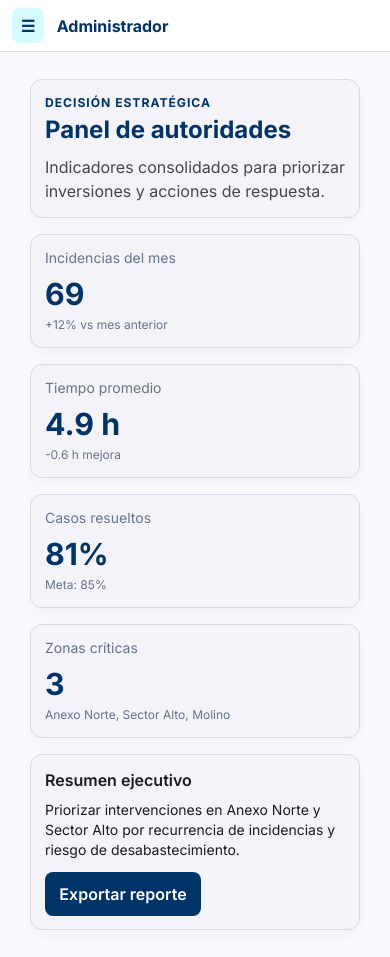
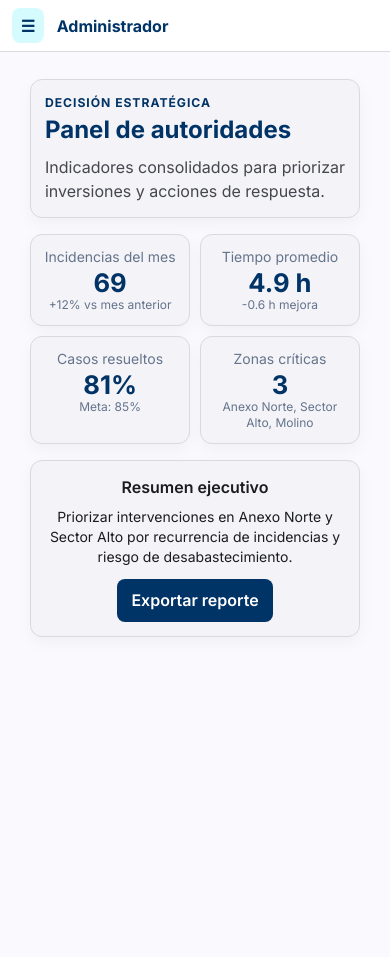
Before and after one commit to Espiritu16/DisenoFrontend, an Angular app: page /administrador/autoridades in a window 390 px wide. After the commit the page ends 844 px from the top, so only its background shows below. Built offline with nearby package versions, Linux system fonts and the light colour scheme.

Commit message:
responsive

```diff
--- a/src/app/core/services/mock-data.service.ts
+++ b/src/app/core/services/mock-data.service.ts
@@ -20,9 +20,10 @@ export class MockDataService {
     { id: 'ALT-3', title: 'Corte no programado', description: 'Interrupción temporal por reparación de fuga.', type: 'corte', zone: 'Zona El Molino' }
   ];
   private iotData: LecturaIoT[] = [
-    { id: 'TQ-01', reservorio: 'Reservorio Norte', zone: 'Anexo Norte', levelPct: 22, trend: 'bajando', updatedAt: 'hace 2 min' },
-    { id: 'TQ-02', reservorio: 'Reservorio Centro', zone: 'Sector Centro', levelPct: 64, trend: 'estable', updatedAt: 'hace 1 min' },
-    { id: 'TQ-03', reservorio: 'Tanque Alto', zone: 'Sector Alto', levelPct: 38, trend: 'subiendo', updatedAt: 'hace 3 min' }
+    { id: 'LIM-01', reservorio: 'Reservorio Rímac Norte', zone: 'San Juan de Lurigancho', levelPct: 22, trend: 'bajando', updatedAt: 'hace 2 min' },
+    { id: 'LIM-02', reservorio: 'Reservorio Costa Sur', zone: 'Villa El Salvador', levelPct: 64, trend: 'estable', updatedAt: 'hace 1 min' },
+    { id: 'LIM-03', reservorio: 'Tanque Metropolitano', zone: 'Comas', levelPct: 38, trend: 'subiendo', updatedAt: 'hace 3 min' },
+    { id: 'LIM-04', reservorio: 'Reservorio Este', zone: 'Ate', levelPct: 47, trend: 'estable', updatedAt: 'hace 4 min' }
   ];
   private metricasData: MetricaAtencion[] = [
     { zone: 'Sector Alto', total: 18, promedioHorasResolucion: 5.1 },
--- a/src/app/features/autoridades/autoridades.component.css
+++ b/src/app/features/autoridades/autoridades.component.css
@@ -36,4 +36,33 @@
 
 .executive-card {
   border: 1px solid var(--color-border);
+  max-width: 640px;
+  margin-inline: auto;
 }
+
+@media (max-width: 640px) {
+  .admin-module .grid-cards {
+    grid-template-columns: repeat(2, minmax(0, 1fr));
+    gap: 0.65rem;
+  }
+
+  .indicator-card {
+    padding: 0.75rem;
+    text-align: center;
+  }
+
+  .indicator-value {
+    font-size: 1.6rem;
+    line-height: 1.05;
+  }
+
+  .executive-card {
+    text-align: center;
+  }
+
+  .executive-card .btn-primary {
+    display: inline-flex;
+    justify-content: center;
+    margin-inline: auto;
+  }
+}
--- a/src/app/features/monitoreo-iot/monitoreo-iot.component.css
+++ b/src/app/features/monitoreo-iot/monitoreo-iot.component.css
@@ -53,3 +53,53 @@
   color: var(--color-brand-primary);
   border-color: rgba(0,51,102,0.28);
 }
+
+@media (max-width: 960px) {
+  .admin-module .grid-cards {
+    grid-template-columns: repeat(2, minmax(0, 1fr));
+    gap: 0.65rem;
+  }
+
+  .sensor-card {
+    padding: 0.82rem;
+  }
+}
+
+@media (max-width: 640px) {
+  .module-head {
+    text-align: center;
+  }
+
+  .module-copy {
+    max-width: 34ch;
+    margin-inline: auto;
+  }
+
+  .threshold-card {
+    text-align: center;
+  }
+
+  .threshold-card input[type='range'] {
+    margin-top: 0.35rem;
+    margin-bottom: 0.25rem;
+  }
+
+  .admin-module .grid-cards {
+    grid-template-columns: repeat(2, minmax(0, 1fr));
+  }
+
+  .sensor-card {
+    text-align: center;
+  }
+
+  .sensor-card .flex {
+    flex-direction: column;
+    align-items: center;
+    gap: 0.35rem;
+  }
+
+  .sensor-value {
+    font-size: 1.5rem;
+    line-height: 1.05;
+  }
+}
--- a/src/app/features/monitoreo-iot/monitoreo-iot.component.html
+++ b/src/app/features/monitoreo-iot/monitoreo-iot.component.html
@@ -2,7 +2,7 @@
   <header class="card module-head">
     <p class="module-kicker">Telemetría operativa</p>
     <h1 class="page-title">Monitoreo IoT</h1>
-    <p class="module-copy">Control de nivel por reservorio con alertas según umbral crítico configurable.</p>
+    <p class="module-copy">Control de nivel por reservorio en distritos de Lima con alertas según umbral crítico configurable.</p>
   </header>
 
   <div class="card threshold-card">
```
